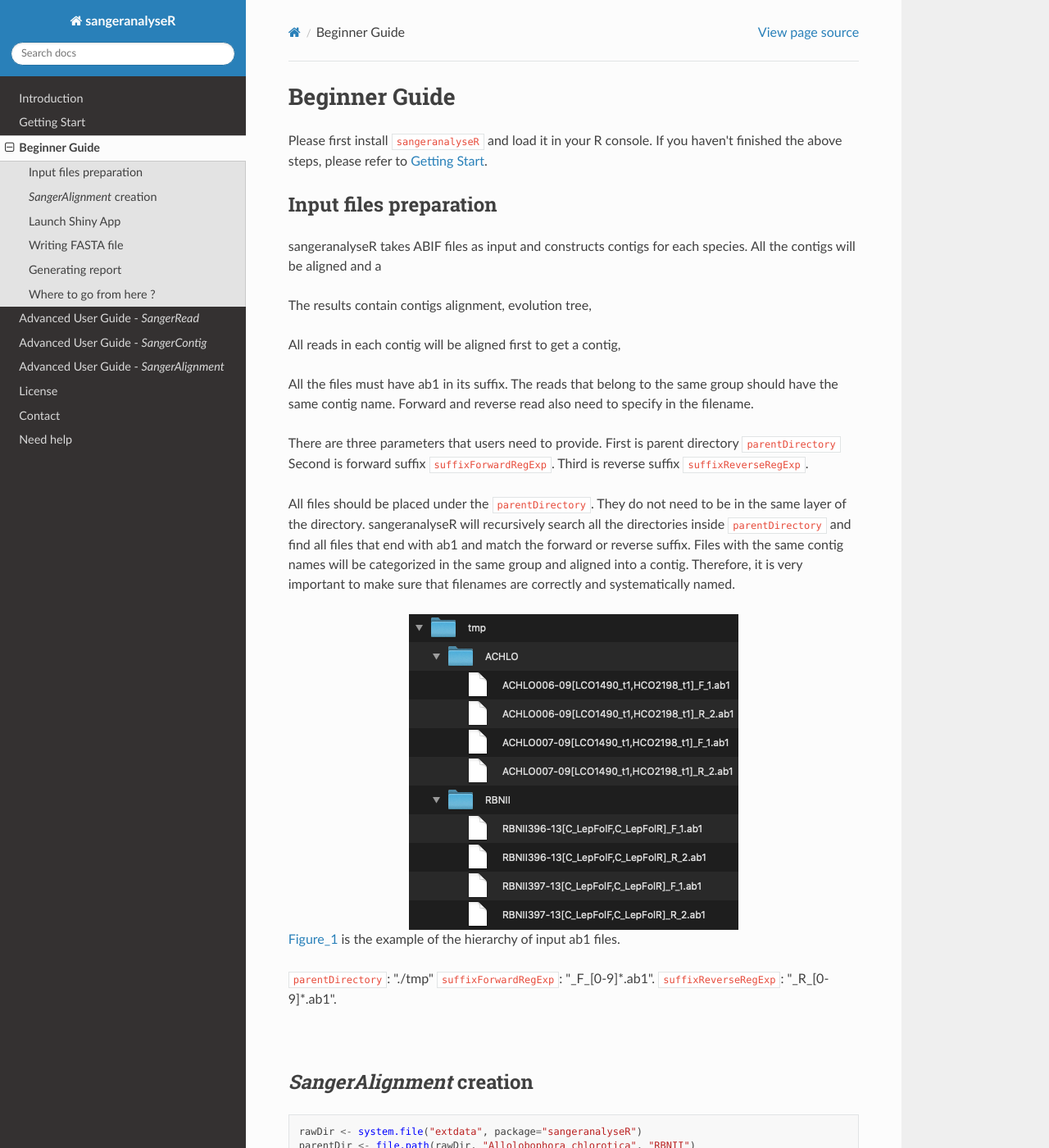
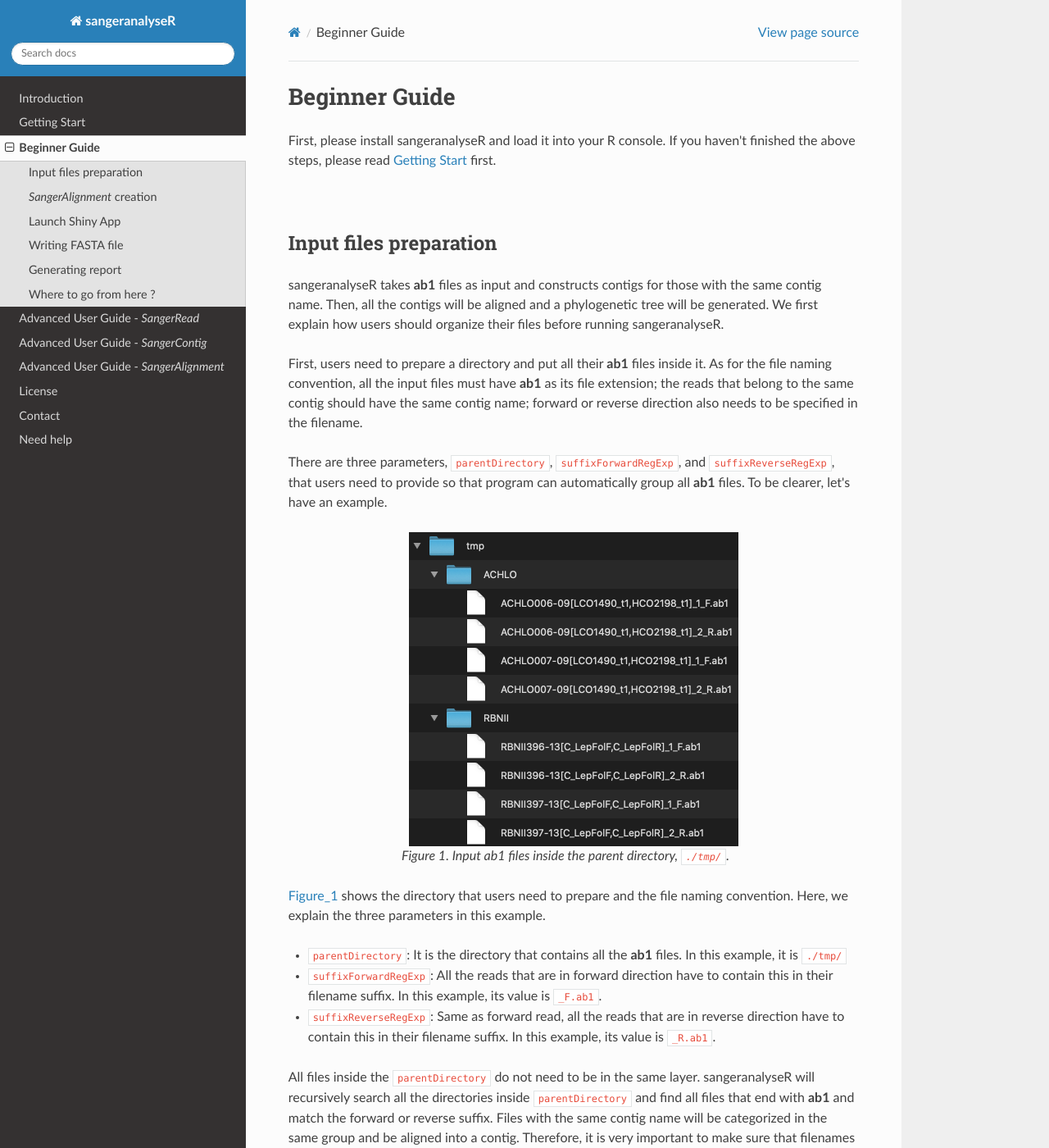
Before and after one commit to roblanf/sangeranalyseR, a Sphinx documentation site: the page built from docs/source/content/beginner.rst, in a window 1280 px wide and 1400 px high. Shown: the whole window at 82% size. Built offline with Sphinx 7.4.7 and the Read the Docs theme 2.0.0, drawn with Linux system fonts in a browser that asks for light colours; some of the changed text lies outside the part shown.

Commit message:
Update read the doc beginner guide documentation

```diff
--- a/docs/source/content/beginner.rst
+++ b/docs/source/content/beginner.rst
@@ -1,57 +1,58 @@
 Beginner Guide
 ==============
 
-Please first install :code:`sangeranalyseR` and load it in your R console. If you haven't finished the above steps, please refer to :ref:`Getting Start`.
+First, please install sangeranalyseR and load it into your R console. If you haven't finished the above steps, please read :ref:`Getting Start` first.
+
+|
 
 Input files preparation
 -----------------------
-sangeranalyseR takes ABIF files as input and constructs contigs for each species. All the contigs will be aligned and a
+sangeranalyseR takes **ab1** files as input and constructs contigs for those with the same contig name. Then, all the contigs will be aligned and a phylogenetic tree will be generated. We first explain how users should organize their files before running sangeranalyseR.
 
+First, users need to prepare a directory and put all their **ab1** files inside it. As for the file naming convention, all the input files must have **ab1** as its file extension; the reads that belong to the same contig should have the same contig name; forward or reverse direction also needs to be specified in the filename.
 
-
-The results contain contigs alignment, evolution tree,
-
-All reads in each contig will be aligned first to get a contig,
-
-All the files must have ab1 in its suffix. The reads that belong to the same group should have the same contig name. Forward and reverse read also need to specify in the filename.
-
-There are three parameters that users need to provide.
-First is parent directory :code:`parentDirectory`
-Second is forward suffix :code:`suffixForwardRegExp`.
-Third is reverse suffix :code:`suffixReverseRegExp`.
-
-All files should be placed under the :code:`parentDirectory`. They do not need to be in the same layer of the directory. sangeranalyseR will recursively search all the directories inside :code:`parentDirectory` and find all files that end with ab1 and match the forward or reverse suffix. Files with the same contig names will be categorized in the same group and aligned into a contig. Therefore, it is very important to make sure that filenames are correctly and systematically named.
+There are three parameters, :code:`parentDirectory`, :code:`suffixForwardRegExp`, and :code:`suffixReverseRegExp`, that users need to provide so that program can automatically group all **ab1** files. To be clearer, let's have an example.
 
 .. _Figure_1:
 .. figure::  ../image/figure_1.png
    :align:   center
+   :scale:   50 %
+
+   Figure 1. Input ab1 files inside the parent directory, :code:`./tmp/`.
 
 
-Figure_1_ is the example of the hierarchy of input ab1 files.
+Figure_1_ shows the directory that users need to prepare and the file naming convention. Here, we explain the three parameters in this example.
 
-:code:`parentDirectory`: "./tmp"
-:code:`suffixForwardRegExp`: "_F_[0-9]*.ab1".
-:code:`suffixReverseRegExp`: "_R_[0-9]*.ab1".
+* :code:`parentDirectory`: It is the directory that contains all the **ab1** files. In this example, it is :code:`./tmp/`
+
+* :code:`suffixForwardRegExp`: All the reads that are in forward direction have to contain this in their filename suffix. In this example, its value is :code:`_F.ab1`.
+
+* :code:`suffixReverseRegExp`: Same as forward read, all the reads that are in reverse direction have to contain this in their filename suffix. In this example, its value is :code:`_R.ab1`.
+
+All files inside the :code:`parentDirectory` do not need to be in the same layer. sangeranalyseR will recursively search all the directories inside :code:`parentDirectory` and find all files that end with **ab1** and match the forward or reverse suffix. Files with the same contig name will be categorized in the same group and be aligned into a contig. Therefore, it is very important to make sure that filenames are correctly and systematically named.
+
+In this example, there are four contigs that will be detected: :code:`ACHLO006-09[LCO1490_t1,HCO2198_t1]`, :code:`ACHLO007-09[LCO1490_t1,HCO2198_t1]`, :code:`RBNII396-13[C_LepFolF,C_LepFolR]` and :code:`RBNII397-13[C_LepFolF,C_LepFolR]`. In this example, :code:`_1` and :code:`_2` in the filenames are not necessary because there are only two reads, one forward and one reverse, in each contig. However, it is a good habit to index the reads by order because in a contig, there might be more than one read in the same direction.
 
 |
 
 *SangerAlignment* creation
 --------------------------
-.. code-block:: R
-
-   rawDir <- system.file("extdata", package="sangeranalyseR")
-   parentDir <- file.path(rawDir, "Allolobophora_chlorotica", "RBNII")
+After preparing the input directory, we can now create a *SangerAlignment* S4 instance by running one-line function below.
 
 .. code-block:: R
 
-   sangerAlignment <- SangerAlignment(parentDirectory = parentDir,
-                                      suffixForwardRegExp = "_[F]_[0-9]*.ab1",
-                                      suffixReverseRegExp = "_[R]_[0-9]*.ab1")
+   sangerAlignment <- SangerAlignment(parentDirectory     = "./tmp/",
+                                      suffixForwardRegExp = "_F.ab1",
+                                      suffixReverseRegExp = "_R.ab1")
+
+One thing to pay attention to is that your current working directory need to be at the same level of :code:`tmp` directory so that you can directly use "./tmp/". Or otherwise, you need to use the absolute directory which might look like :code:`/path/to/your/tmp`.
 
 |
 
 Launch Shiny App
 ----------------
+You can launch an interactive Shiny app in your local computer by running :code:`launchAppSA` function.
+
 .. code-block:: R
 
    launchAppSA(sangerAlignment)
@@ -60,12 +61,16 @@ Launch Shiny App
 .. figure::  ../image/figure_2.png
    :align:   center
 
-Figure_2_ is the
+   Figure 2. *SangerAlignment* Shiny app user interface.
+
+Figure_2_ shows how the Shiny app looks like. On the left-hand side of Figure_2_, there is a navigation menu that users can click inside to each contig and each single read to get more details.
 
 |
 
 Writing FASTA file
 ------------------
+The following function can write the *SangerAlignment* S4 instance to a FASTA file.
+
 .. code-block:: R
 
    writeFastaSA(sangerAlignment)
@@ -74,6 +79,9 @@ Writing FASTA file
 
 Generating report
 -----------------
+Last but not least, it is important to store all results in a report for future reference. A detailed report will be generated by running the following one-line function. Figure_3_ and Figure_4_ show the main results of *SangerAlignment*.
+
+
 .. code-block:: R
 
    generateReportSA(sangerAlignment)
@@ -82,18 +90,26 @@ Generating report
 .. figure::  ../image/figure_3.png
    :align:   center
 
-Figure_3_ is the
+   Figure 3. Alignment result of all contigs in the *SangerAlignment* instance.
+
+
 
 .. _Figure_4:
 .. figure::  ../image/figure_4.png
    :align:   center
+   :scale:   30 %
 
-Figure_4_ is the
+   Figure 4. Phylogenetic trees with contigs as the leaf nodes.
+
 
 |
 
 Where to go from here ?
 -----------------------
-Congratulation, you have finished the :ref:`Beginner Guide`. For learning more
+Congratulation, you have finished the :ref:`Beginner Guide`. As mentioned in :ref:`Introduction` section, there are three levels of Sanger sequencing analysis which are *SangerRead*, *SangerContig* and *SangerAlignment*. Users can start the data analysis in each level now.
 
-:ref:`Beginner Guide`
+* :ref:`Advanced User Guide - *SangerRead*`
+
+* :ref:`Advanced User Guide - *SangerContig*`
+
+* :ref:`Advanced User Guide - *SangerAlignment*`
```
Also changed, not shown: docs/source/image/figure_1.png, 7 other files.
